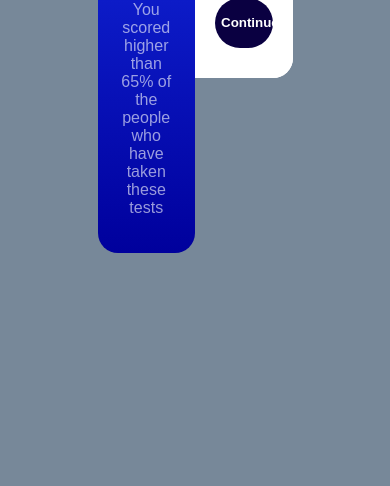
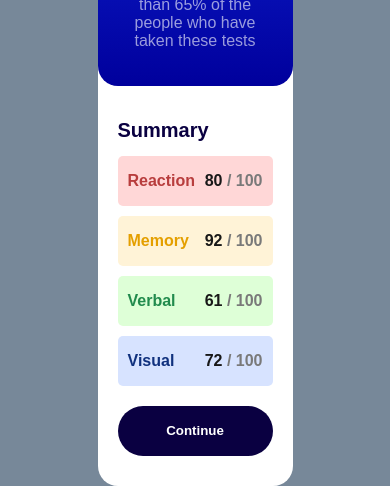
Before and after one commit to NV27/practice-repo, a plain HTML site: page index.html in a window 390 px wide. Shown: the part 533-1019 px from the top of the page. Before the commit the page ends 844 px from the top, so only its background shows below. Drawn offline with Linux system fonts and the light colour scheme.

Commit message:
added mobile view

```diff
--- a/styles.css
+++ b/styles.css
@@ -43,7 +43,7 @@ h4{
 
 .words{
     text-align: center;
-    color: rgba(255, 255, 255, 0.6)
+    color: rgba(255, 255, 255, 0.6);
 }
 
 .model{
@@ -182,3 +182,22 @@ h4{
     color: rgb(121, 121, 121);
     font-weight: light;
 }
+
+@media screen and (max-width: 800px) {
+    .grid-container{
+        flex-direction: column;
+
+    }
+
+    .left{
+        max-width: 100%;
+    }
+
+    .right{
+        max-width: 100%;
+    }
+
+    .model{
+        height: 600px;
+    }
+}
```
